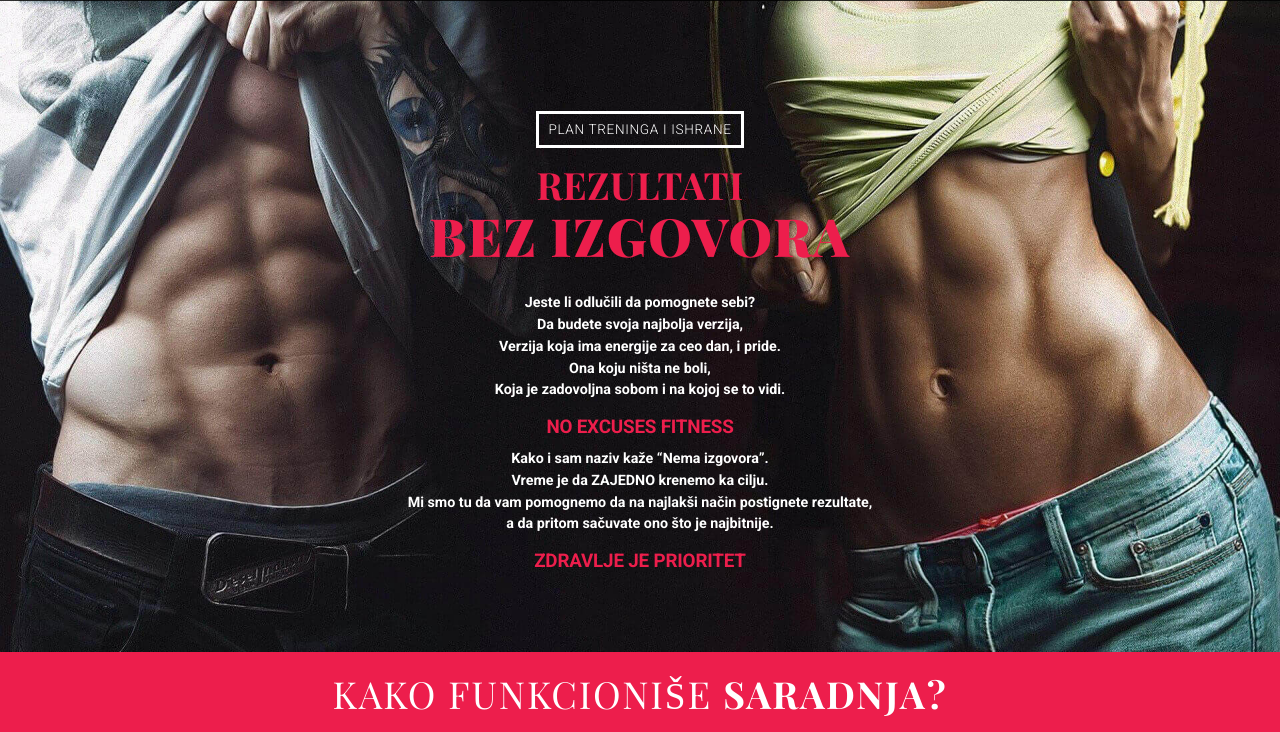
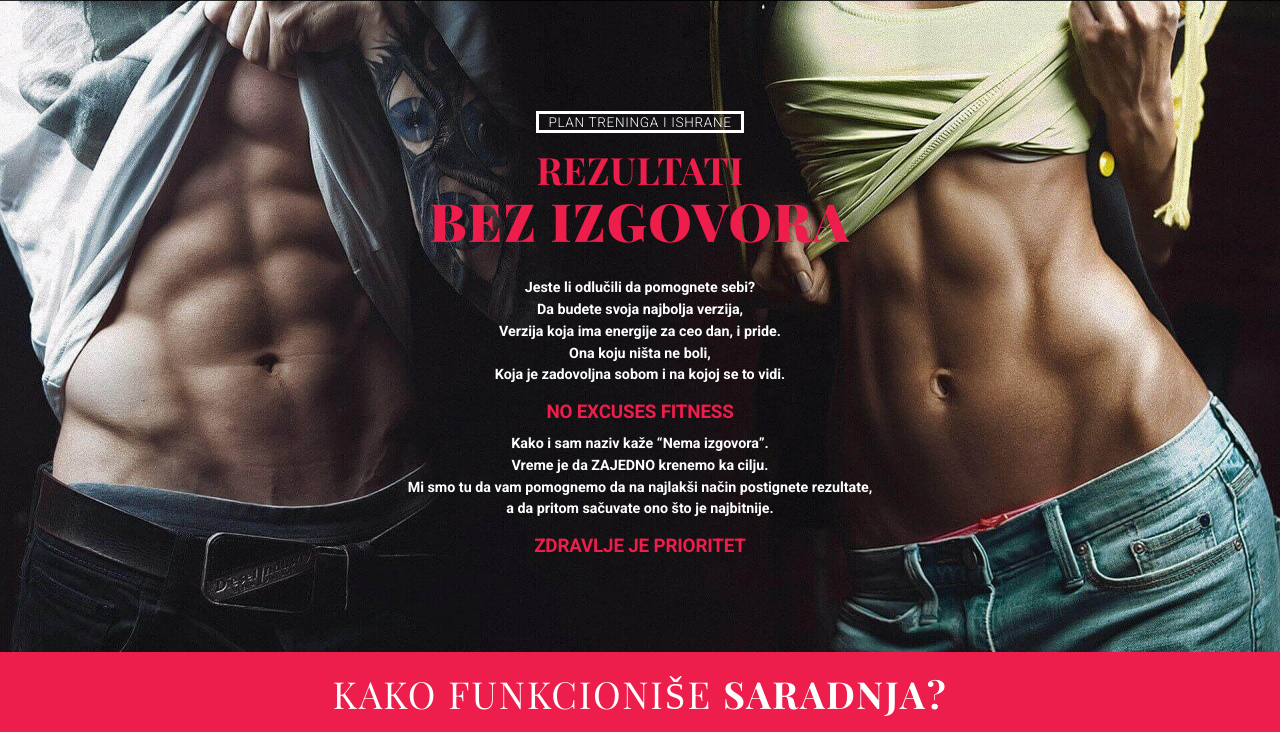
Before and after one commit to wanted70a/boran, a website: page app/index.html in a window 1280 px wide. Shown: the part 68-800 px from the top of the page. Drawn offline with nearby package versions, Linux system fonts and the light colour scheme; some packages are replaced by stand-ins of ours.

Commit message:
text within labels cenet vertical

```diff
--- a/app/css/master-css.css
+++ b/app/css/master-css.css
@@ -576,8 +576,9 @@ body {
   color: #ffffff;
   border: 3px solid #ffffff;
   display: inline-block;
-  padding: 1.2rem 1.2rem;
-  letter-spacing: 0.05em; }
+  padding: 0 1.2rem;
+  letter-spacing: 0.05em;
+  line-height: 4rem; }
   @media screen and (max-width: 767px) {
     .label--hero {
       font-size: 2.4rem; } }
@@ -587,10 +588,14 @@ body {
   @media screen and (min-width: 1024px) {
     .label--hero {
       font-size: 1.8rem; } }
+  @media screen and (min-width: 768px) {
+    .label--hero {
+      line-height: 5rem; } }
   @media screen and (min-width: 1024px) {
     .label--hero {
-      padding: 1.2rem 1.2rem;
-      letter-spacing: 0.05em; } }
+      padding: 0 1.2rem;
+      letter-spacing: 0.05em;
+      line-height: 2.2rem; } }
 
 .label--underline {
   font-family: 'Playfair Display', serif;
@@ -669,6 +674,7 @@ body {
   font-family: 'Playfair Display', serif;
   font-weight: 700;
   margin-bottom: 2.5rem;
+  line-height: 5.5rem;
   letter-spacing: 0.25em; }
   @media screen and (max-width: 767px) {
     .label--full-color {
@@ -684,7 +690,8 @@ body {
       margin: 0 auto;
       padding: 0 1.5rem;
       margin-bottom: 2.5rem;
-      width: 60%; } }
+      width: 60%;
+      line-height: 5rem; } }
 
 .label--bold {
   font-family: 'Playfair Display', serif;
--- a/app/scss/components/_c-labels.scss
+++ b/app/scss/components/_c-labels.scss
@@ -5,13 +5,19 @@
 		color:$white;
 		border:3px solid $white;
 		display:inline-block;
-		padding:1.2rem 1.2rem;
+		padding:0 1.2rem;
 		letter-spacing: 0.05em;
+		line-height:4rem;
 
 
+		@include breakpoint(tablet){
+			line-height:5rem;
+		}
+
 		@include breakpoint(desktop){
-			padding:1.2rem 1.2rem;
+			padding:0 1.2rem;
 			letter-spacing: 0.05em;
+			line-height:2.2rem;
 		}
 	}
 
@@ -75,6 +81,7 @@
 		font-family: 'Playfair Display', serif;
 		font-weight:700;
 		margin-bottom: 2.5rem;
+		line-height: 5.5rem;
 		letter-spacing: 0.25em;
 
 		@include breakpoint(desktop){
@@ -82,6 +89,7 @@
 			padding:0 1.5rem;
 			margin-bottom: 2.5rem;
 			width:60%;
+			line-height: 5rem;
 		}
 	}
 
@@ -101,7 +109,6 @@
 			padding:0 3.5rem;
 			margin-top: 4rem;
 			border: 8px solid $red;
-
 		}
 	}
 }
```
Also changed, not shown: app/css/master-css-min.css, dist/css/master-css-min.css.
